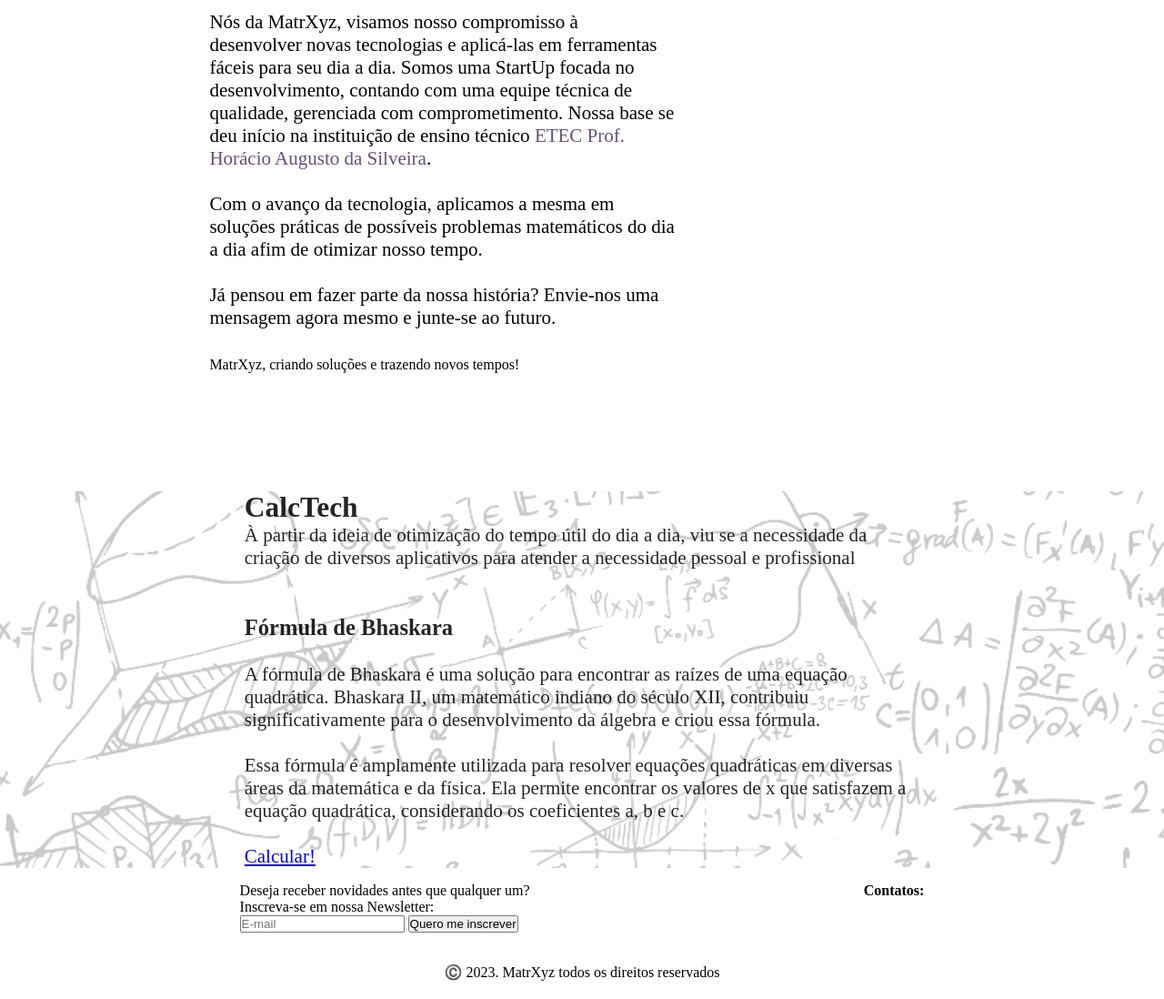
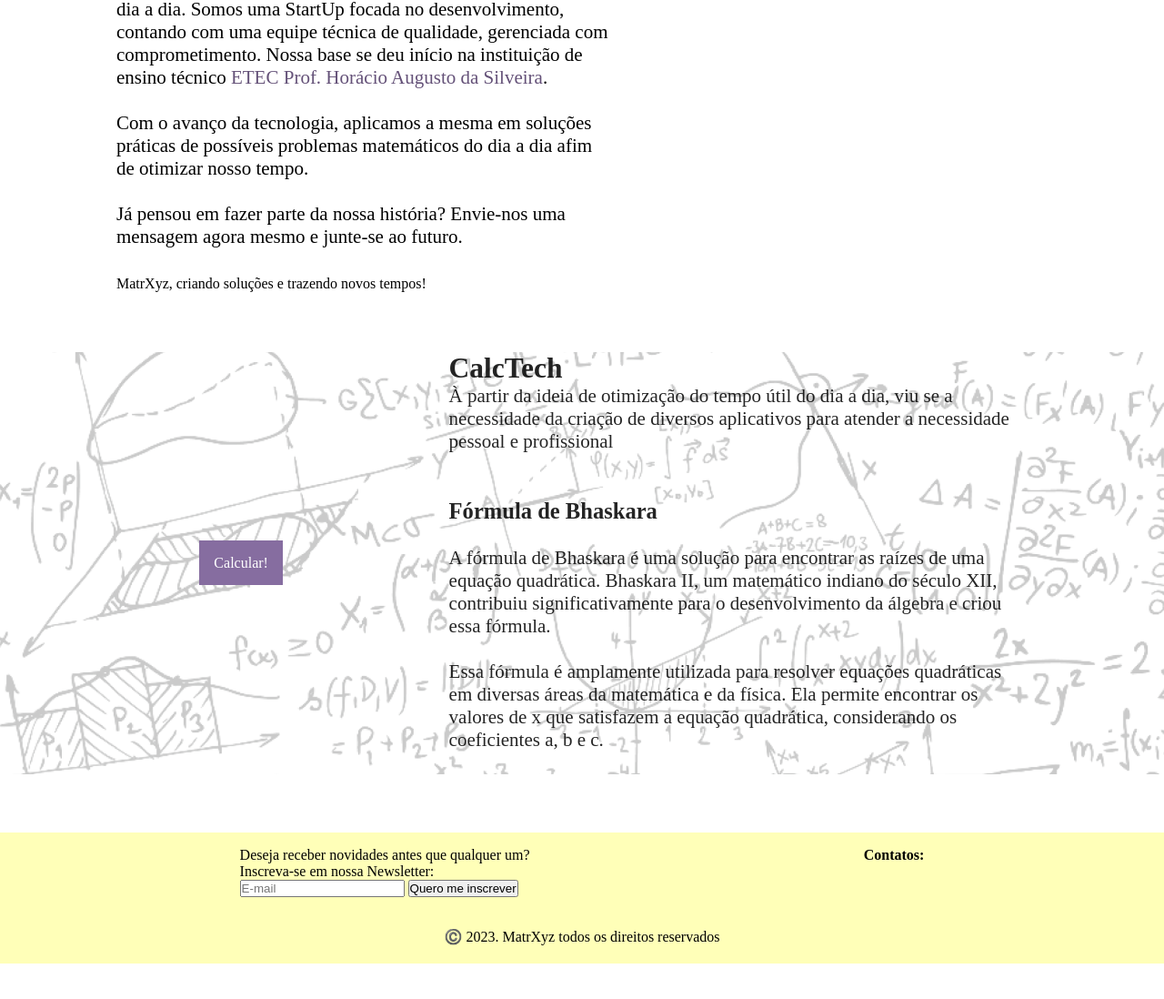
Before and after one commit to MukaDeveloper/etec-projeto-interdisciplinar-1ds-2023, a plain HTML site: page index.html in a window 1280 px wide. Shown: the part 698-1796 px from the top of the page at 91% size. After the commit the page ends 1757 px from the top, so only its background shows below. Drawn offline with Linux system fonts and the light colour scheme; a web font is replaced by a local one.

Commit message:
feat: minor att

```diff
--- a/css/style.css
+++ b/css/style.css
@@ -121,12 +121,11 @@ html {
 
 /* SOBRE NÓS */
 #aboutUs {
-    margin: 10%;
+    margin: 5% 5% 5% 10%;
 }
 
 .aboutUsText {
     font-size: 21px;
-    margin: 10px 10% 10px 10%;
     max-width: 50%;
 }
 
@@ -147,9 +146,20 @@ html {
 /* CALCULADORA */
 #calculadora {
     background-image: url(../img/Background.png);
+}
+
+.calcContent {
+    margin: 5% 5% 5% 10%;
     display: flex;
-    justify-content: center;
     align-items: center;
+    justify-content: space-around;
+}
+
+#calcButtonID {
+    text-decoration: none;
+    color: white;
+    background-color: #866DA0;
+    padding: 16px;
 }
 
 .calcText {
@@ -165,7 +175,9 @@ html {
 
 /* RODAPÉ (FOOTER) */
 /* FALE CONOSCO */
-#faleConosco {}
+#faleConosco {
+    background-color: hsl(60, 100%, 86%);
+}
 
 .footerTop {
     display: flex;
--- a/index.html
+++ b/index.html
@@ -56,13 +56,13 @@
 
     <section id="aboutUs">
         <div class="aboutUsText">
-            <h2 class="aboutUsH2">Sobre Nós</h1> <br>
+            <h2 class="aboutUsH2">Sobre Nós </h2> <br>
             <p class="aboutUsParagraph">
                 Nós da MatrXyz, visamos nosso compromisso à desenvolver novas tecnologias e aplicá-las em
                 ferramentas fáceis para seu dia a dia. Somos uma StartUp focada no desenvolvimento, contando
                 com uma equipe técnica de qualidade, gerenciada com comprometimento. Nossa base se deu início
-                    na instituição de ensino técnico <a href="https://etechoracio.com.br/has/"
-                        class="ancora_etechas">ETEC Prof. Horácio Augusto da Silveira</a>. <br> <br>
+                na instituição de ensino técnico <a href="https://etechoracio.com.br/has/" class="ancora_etechas">ETEC
+                    Prof. Horácio Augusto da Silveira</a>. <br> <br>
 
                 Com o avanço da tecnologia, aplicamos a mesma em soluções práticas de possíveis problemas
                 matemáticos
@@ -77,6 +77,11 @@
     </section>
 
     <section id="calculadora">
+        <div class="calcContent">
+            <div class="calcButton">
+                <a href="calculadora.html" id="calcButtonID" class>Calcular!</a>
+            </div>
+
             <div class="calcText">
                 <h2>CalcTech</h2>
                 <p>
@@ -94,12 +99,8 @@
                     da matemática e da física. Ela permite encontrar os valores de x que satisfazem a equação
                     quadrática, considerando os coeficientes a, b e c.
                 </p> <br>
-            <a href="calculadora.html">Calcular!</a>
             </div>
-        <div class="calcFormula">
-
         </div>
-
     </section>
 
     <footer id="faleConosco">
```
Lines whose indentation alone changed are shown as unchanged.
